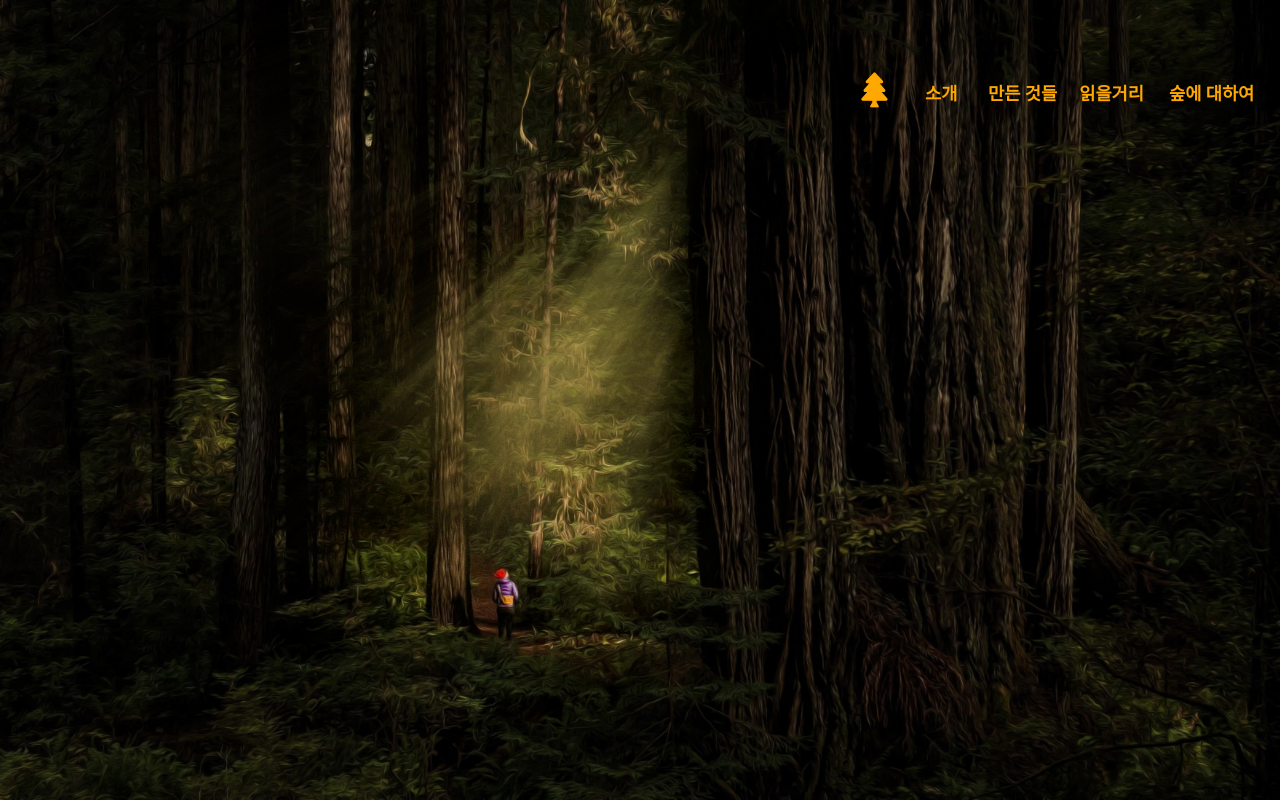
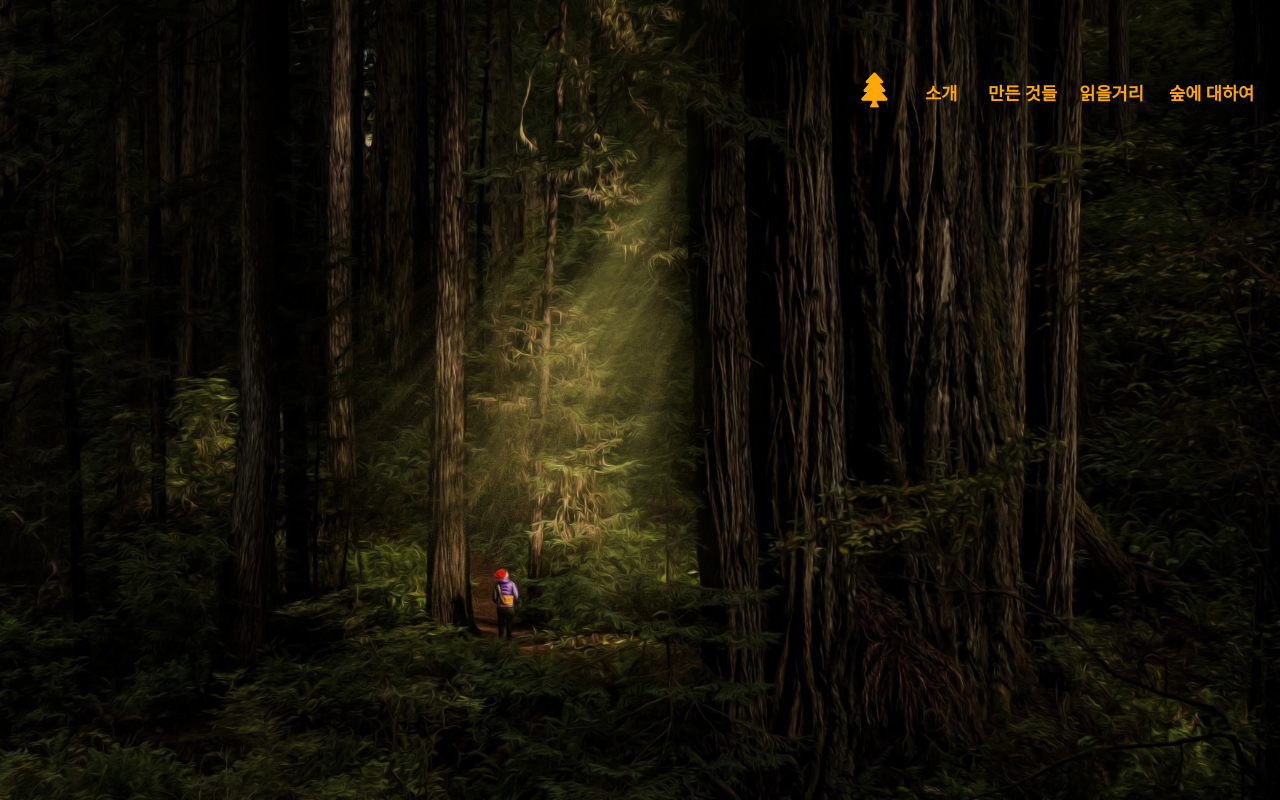
Before and after one commit to babyazalea/forest2021, a React (Create React App) app: page / in a window 1280 px wide. Built offline with nearby package versions, Linux system fonts and the light colour scheme; a web font is replaced by a local one.

Commit message:
remove animation

```diff
--- a/src/components/Effects/Lights/Lights.module.css
+++ b/src/components/Effects/Lights/Lights.module.css
@@ -10,11 +10,11 @@
 
 .light1 {
   background-image: url("../../../assets/images/forest_light1.png");
-  opacity: 0;
+  opacity: 1;
 
-  animation: light1 1.5s 1s alternate infinite;
+  /* animation: light1 1.5s 1s ease-in-out; */
 }
-@keyframes light1 {
+/* @keyframes light1 {
   0% {
     opacity: 0.5;
   }
@@ -24,15 +24,15 @@
   100% {
     opacity: 1;
   }
-}
+} */
 
 .light2 {
   background-image: url("../../../assets/images/forest_light2.png");
-  opacity: 0;
+  opacity: 1;
 
-  animation: light2 1.5s 1.3s alternate-reverse infinite;
+  /* animation: light2 1.5s 1.3s ease-in-out; */
 }
-@keyframes light2 {
+/* @keyframes light2 {
   0% {
     opacity: 1;
   }
@@ -42,15 +42,15 @@
   100% {
     opacity: 0.2;
   }
-}
+} */
 
 .light3 {
   background-image: url("../../../assets/images/forest_light3.png");
-  opacity: 0;
+  opacity: 1;
 
-  animation: light3 1.5s 2s alternate-reverse infinite;
+  /* animation: light3 1.5s 2s ease-in-out; */
 }
-@keyframes light3 {
+/* @keyframes light3 {
   0% {
     opacity: 0.3;
   }
@@ -60,13 +60,13 @@
   100% {
     opacity: 0.8;
   }
-}
+} */
 
-.light4 {
+/* .light4 {
   background-image: url("../../../assets/images/forest_light4.png");
   opacity: 0;
 
-  animation: light4 1.5s 2.8s alternate-reverse infinite;
+  animation: light4 1.5s 2.8s ease-in-out;
 }
 @keyframes light4 {
   0% {
@@ -78,27 +78,16 @@
   100% {
     opacity: 1;
   }
-}
+} */
 
-.light5 {
+/* .light5 {
   background-image: url("../../../assets/images/forest_light5.png");
   opacity: 0;
 
-  animation: light5 1s 3.3s alternate-reverse infinite;
-}
-@keyframes light5 {
-  0% {
-    opacity: 0.5;
-  }
-  50% {
-    opacity: 0.7;
-  }
-  100% {
-    opacity: 1;
-  }
-}
+  animation: light5 1s 3.3s ease-in-out;
+} */
 
-.light6 {
+/* .light6 {
   background-image: url("../../../assets/images/forest_light6.png");
   opacity: 0;
 
@@ -148,4 +137,4 @@
   100% {
     opacity: 0.8;
   }
-}
+} */
```
